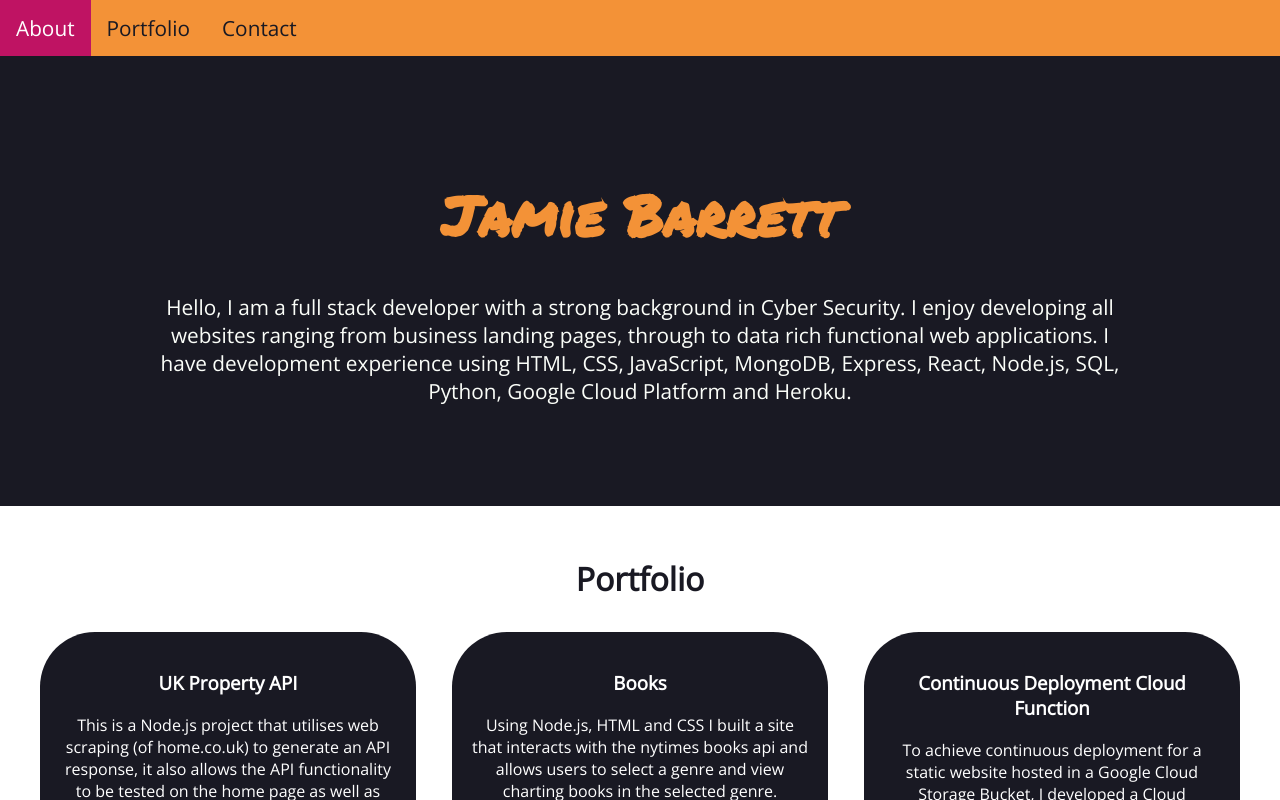
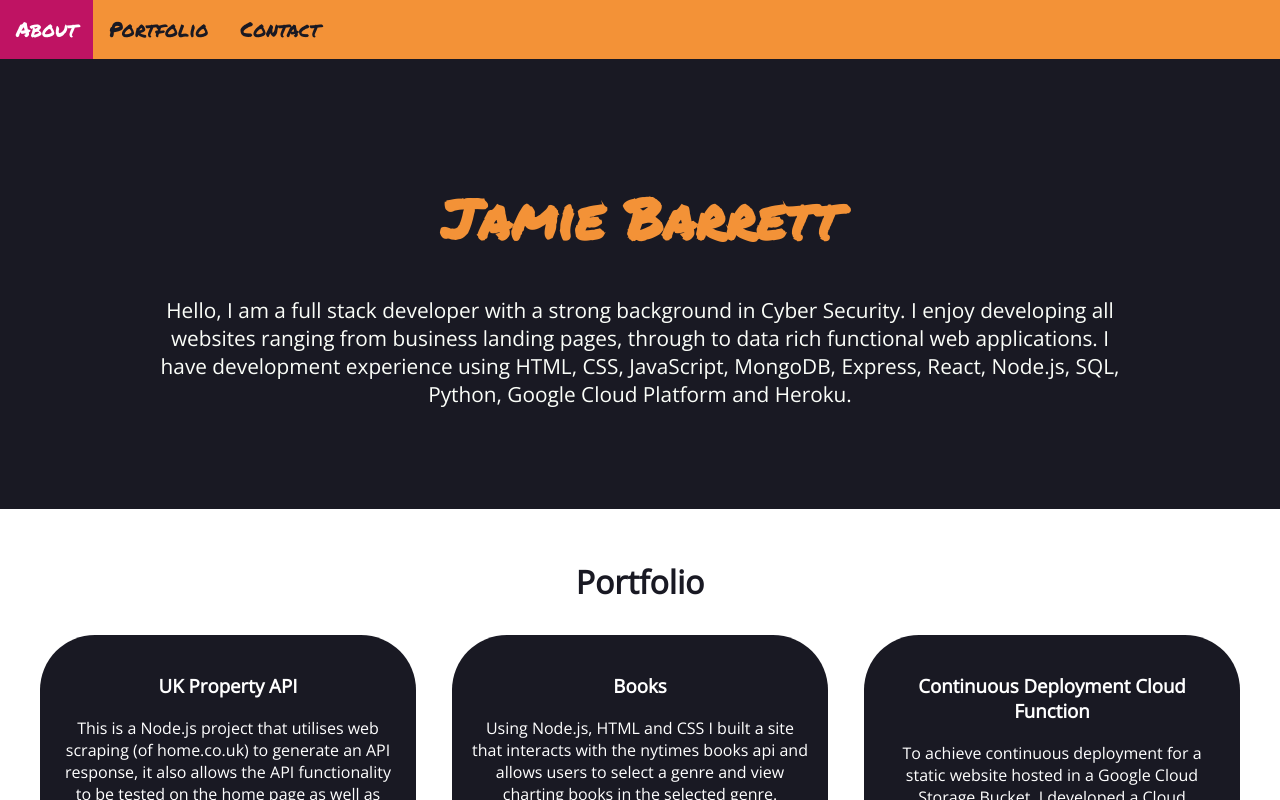
Before and after one commit to jb-0/site-react, a React (Create React App) app: page / in a window 1280 px wide. Shown: the top 800 px of the page. Built offline with nearby package versions, Linux system fonts and the light colour scheme.

Commit message:
Updated navbar font

```diff
--- a/src/styles/Navbar.css
+++ b/src/styles/Navbar.css
@@ -1,6 +1,7 @@
 .navbar {
   background-color: #F39237;
   overflow: hidden;
+  font-family: 'Permanent Marker', cursive;
 }
 
 .navbar a {
```
